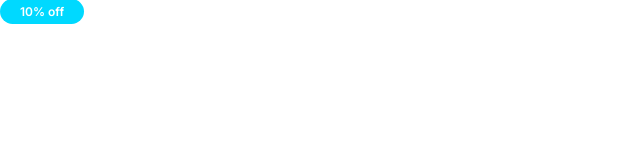
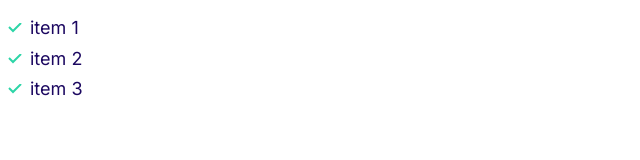
Before and after one commit to Codyalex/Build-one, a plain HTML site: page index.html in a window 1280 px wide. Shown: the whole page, without its empty margins (0-640 px from the left). Drawn offline with Linux system fonts and the light colour scheme.

Commit message:
Add tick list component with SVG and update HTML structure

```diff
--- a/css/style.css
+++ b/css/style.css
@@ -105,3 +105,34 @@ p {
     }
 
 }
+
+/* Lists */
+
+.list {
+    list-style: none;
+    padding-left: 0;
+    color: var(--color-heading);
+}
+
+.list--inline .list__item {
+    display: inline-block;
+    margin-right: 2rem;
+}
+
+.list--tick{
+    list-style-image: url(../Images/tick.svg);
+    padding-left: 3rem;
+}
+
+.list--tick .list__item {
+    padding-left: 0.5rem;
+    margin-bottom: 1rem;
+
+}
+
+@media screen and (min-width: 1024px) {
+ .list--tick .list__item {
+        padding-left: 0;
+    }
+
+}
--- a/index.html
+++ b/index.html
@@ -14,6 +14,10 @@
     <link rel="stylesheet" href="css/style.css" />
   </head>
   <body>
-    <span class="badge badge--secondary badge--small">10% off</span>
+    <ul class="list list--tick">
+      <li class="list__item">item 1</li>
+      <li class="list__item">item 2</li>
+      <li class="list__item">item 3</li>
+    </ul>
   </body>
 </html>
```
Also changed, not shown: Images/tick.svg (added).
